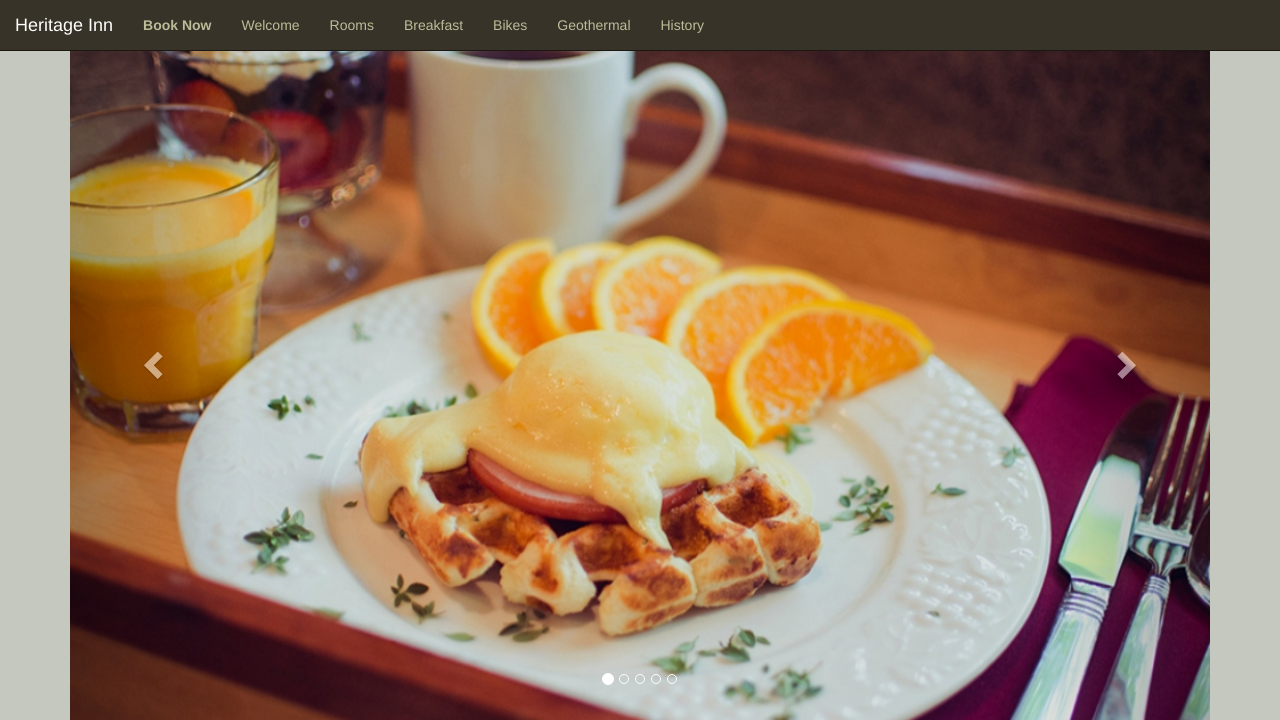
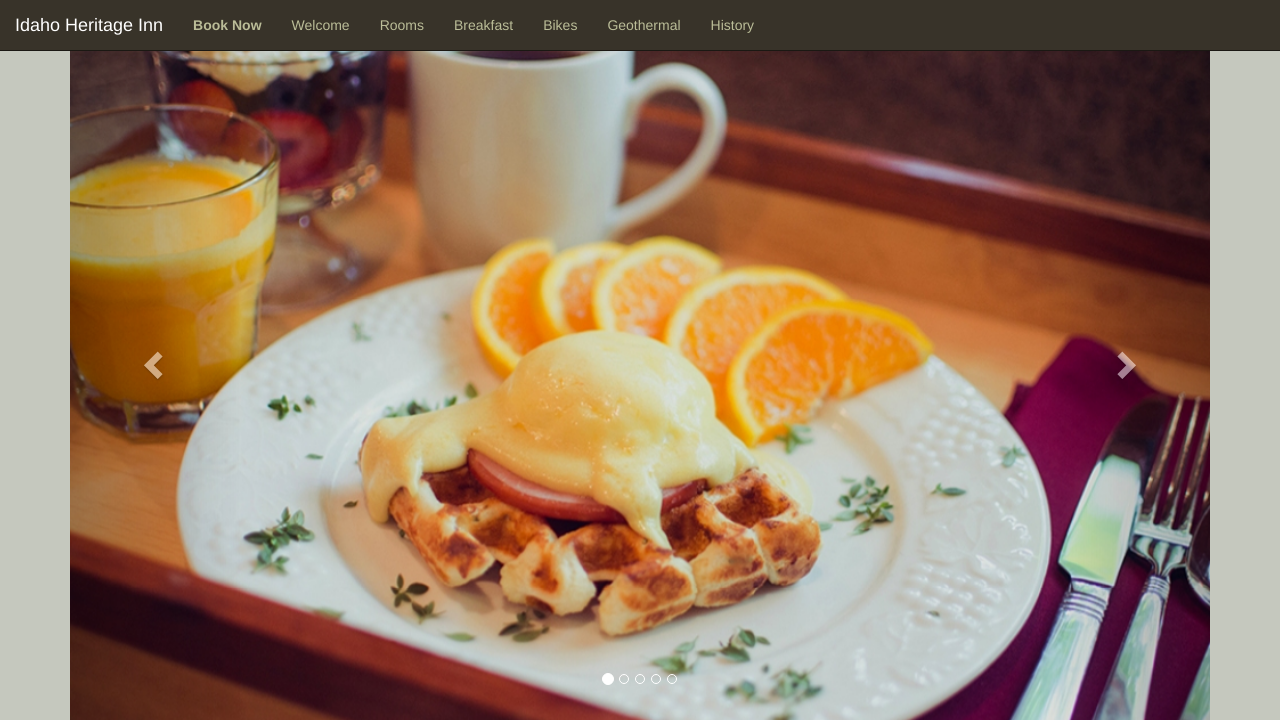
Before and after one commit to HandyCodeJob/heritageinn, a Django app: page // in a window 1280 px wide. Shown: the top 720 px of the page. Run offline with Django 3.2, Linux system fonts and the light colour scheme; data that the repository does not hold is empty; some libraries are stand-ins or nearby versions.

Commit message:
Resolves #3, changed badge title

```diff
--- a/website/templates/base.html
+++ b/website/templates/base.html
@@ -127,7 +127,7 @@
                         <span class="icon-bar"></span>
                         <span class="icon-bar"></span>
                     </button>
-                    <a class="navbar-brand" href="{% url 'home' %}">Heritage Inn</a>
+                    <a class="navbar-brand" href="{% url 'home' %}">Idaho Heritage Inn</a>
                 </div>
                 <div class="collapse navbar-collapse" id="bs-example-navbar-collapse-1">
                     <ul class="nav navbar-nav">
```
